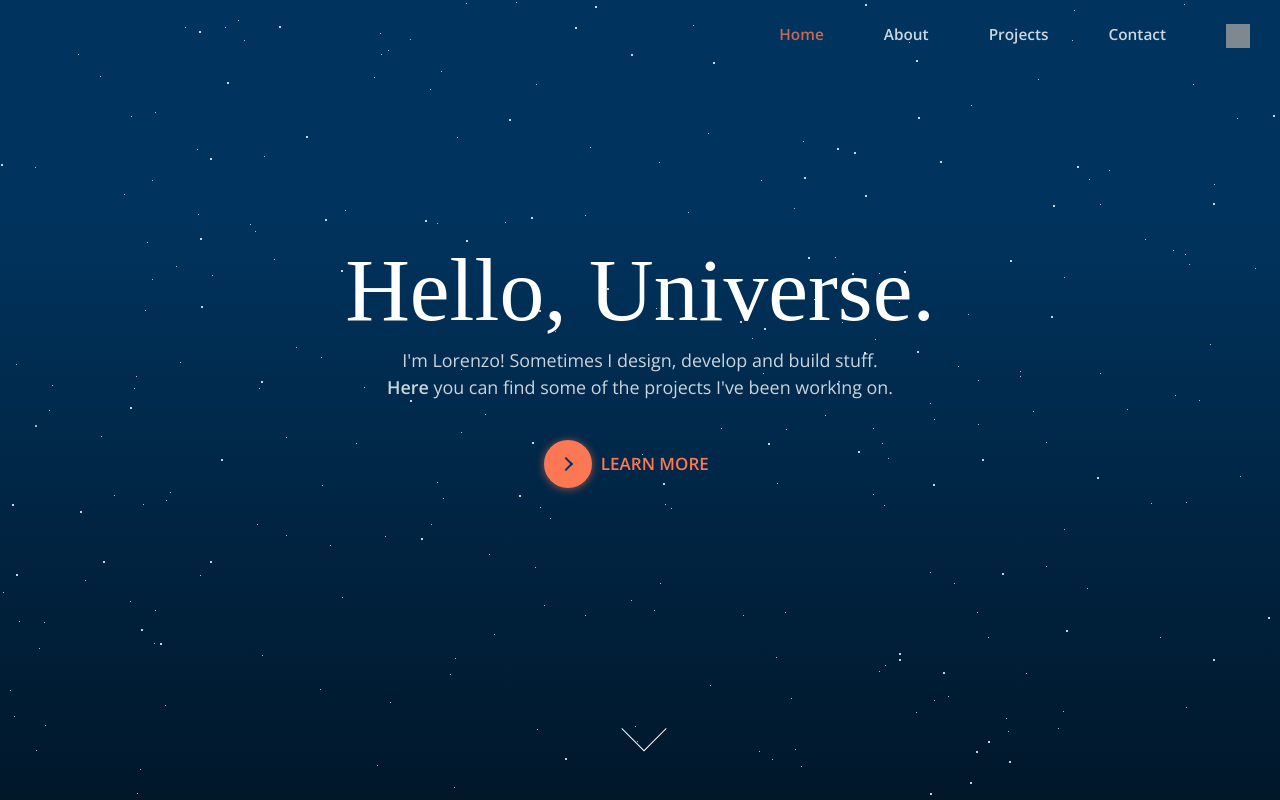
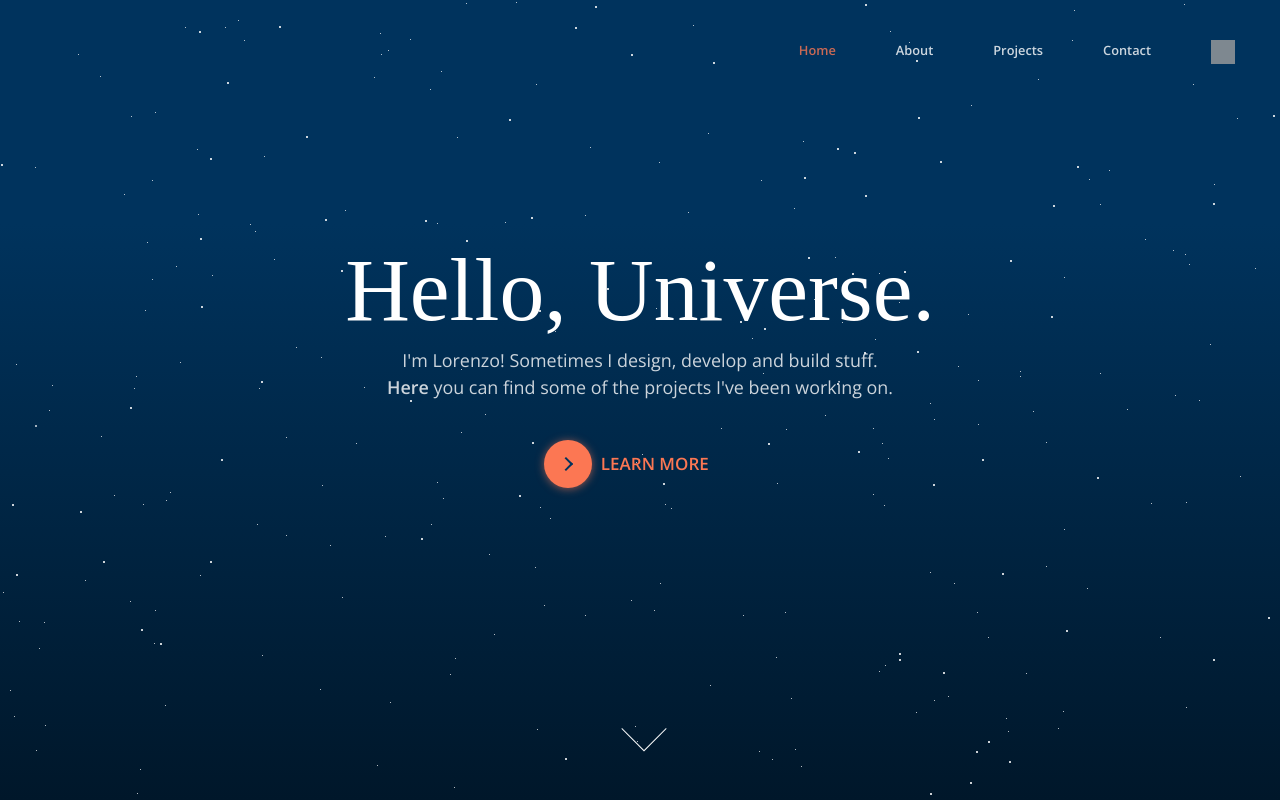
Before and after one commit to lorenzosani/lorenzosani.com, a Django app: page / in a window 1280 px wide. Run offline with Django 3.2, Linux system fonts and the light colour scheme; data comes from the database, SQL or seed files in the repository; data that the repository does not hold is empty; some libraries are stand-ins or nearby versions; some web fonts are replaced; grey boxes are pictures that could not be loaded.

Commit message:
Fix home scroll-up

```diff
--- a/static/script.js
+++ b/static/script.js
@@ -114,7 +114,7 @@ $(document).ready(() => {
   getScroll = (e, from) => {
     if (e.originalEvent.wheelDelta < 0) {
       animateSection(sections[from["index"]], sections[from["index"] + 1]);
-    } else if (e.originalEvent.wheelDelta > 0) {
+    } else if (e.originalEvent.wheelDelta > 0 && from["index"] > 0) {
       animateSection(sections[from["index"]], sections[from["index"] - 1]);
     }
   };
--- a/static/style.css
+++ b/static/style.css
@@ -119,13 +119,14 @@
 
 nav {
   float: right;
+  margin: 15px;
 }
 
 nav ul {
   list-style: none;
   margin: 0;
   padding: 0;
-  font-size: 1.2vw;
+  font-size: 1vw;
 }
 
 nav ul li {
```
